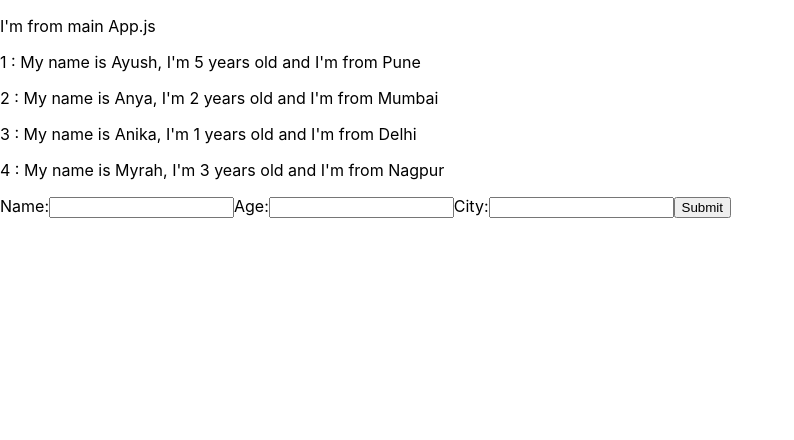
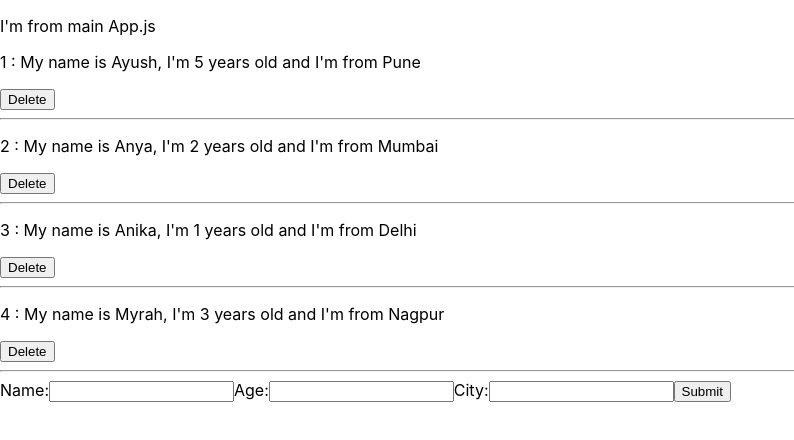
Before and after one commit to nupoor01nawathey/100-Days-Of-Code, a React (Create React App) app in the folder react-spa/: page / in a window 1280 px wide. Shown: the top 440 px of the page, without its empty margins (0-794 px from the left). Built offline with nearby package versions, Linux system fonts and the light colour scheme.

Commit message:
delete kid
delete kid

```diff
--- a/react-spa/src/myComponent.js
+++ b/react-spa/src/myComponent.js
@@ -1,10 +1,12 @@
 import React from 'react';
 
-const Sample = ({ kids }) => {
+const Sample = ({ kids, deleteKid }) => {
     const kidsList = kids.map(kid => {
         return (
             <div className="my-app" key={kid.id} >
                 <p>{kid.id} : My name is { kid.name }, I'm { kid.age } years old and I'm from { kid.city } </p>
+                <button onClick={() => {deleteKid(kid.id)}}>Delete</button>
+                <hr />
             </div>
         )
     })
```
